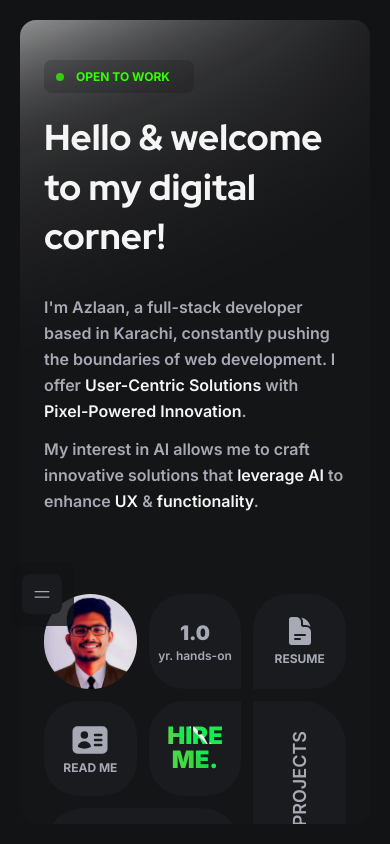
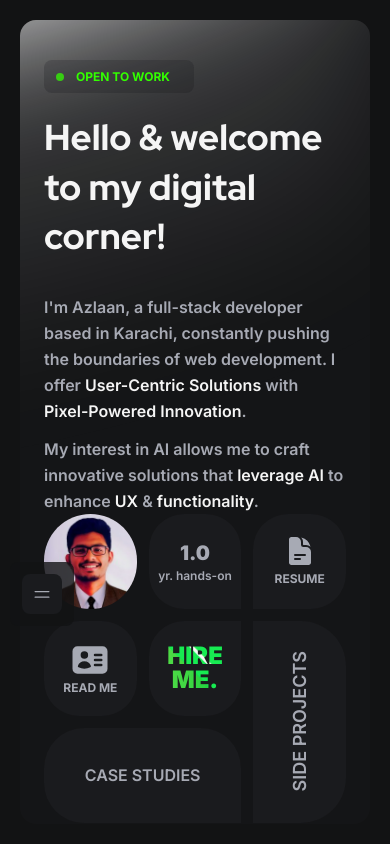
Before and after one commit to ead8/portfolio, a Next.js app: page / in a window 390 px wide. Built offline with nearby package versions, Linux system fonts and the light colour scheme.

Commit message:
bento grid and hero section readjusted

```diff
--- a/app/components/hero/HeroSection.jsx
+++ b/app/components/hero/HeroSection.jsx
@@ -39,9 +39,9 @@
       id="hero-section"
       className="relative w-full flex flex-col items-center justify-between py-10 lg:py-16"
     >
-      <div className="flex flex-col lg:flex-row items-center justify-between gap-20 z-10">
+      <div className="flex flex-col lg:flex-row items-center justify-evenly gap-0 z-10">
         <div className="w-full md:w-1/2">
-          <div className="w-full lg:w-10/12">
+          <div className="w-full lg:w-12/12">
             <motion.div variants={contentVariants}>
               <Link
                 href="#contact-section"
@@ -80,7 +80,7 @@
             </motion.p>
           </div>
         </div>
-        <div className="flex w-full lg:w-1/2 justify-center">
+        <div className="flex w-full lg:w-1/3 justify-center">
           <BentoGrid />
         </div>
       </div>
--- a/app/page.js
+++ b/app/page.js
@@ -35,12 +35,7 @@
       )}
       <div className="z-10">
         <HeroSection />
-        {/* <WorkSection workList={workList} selectWork={selectWork} />
-        <ProjectSection
-          projectList={projectList}
-          selectProject={selectProject}
-        /> */}
-        {/* <ContactSection /> */}
+        <ContactSection />
       </div>
     </div>
   );
```
